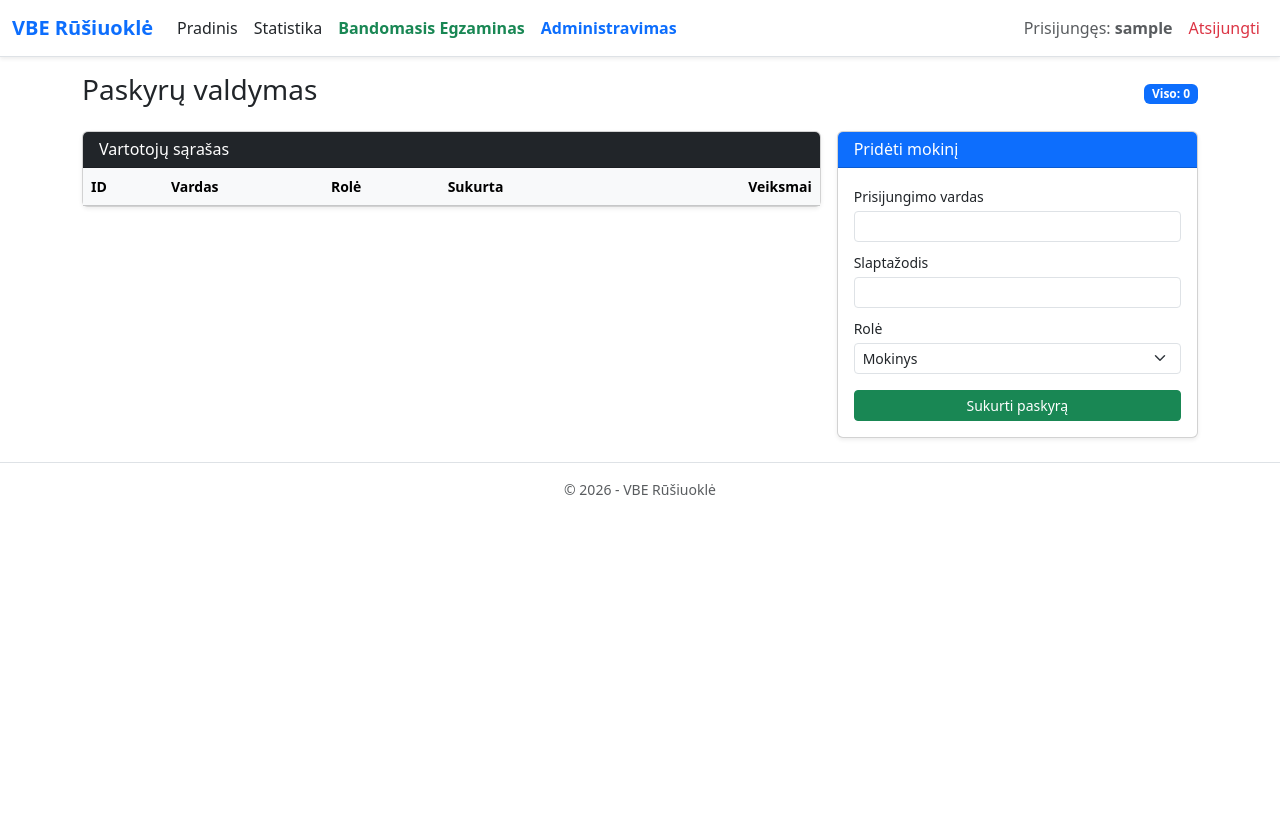
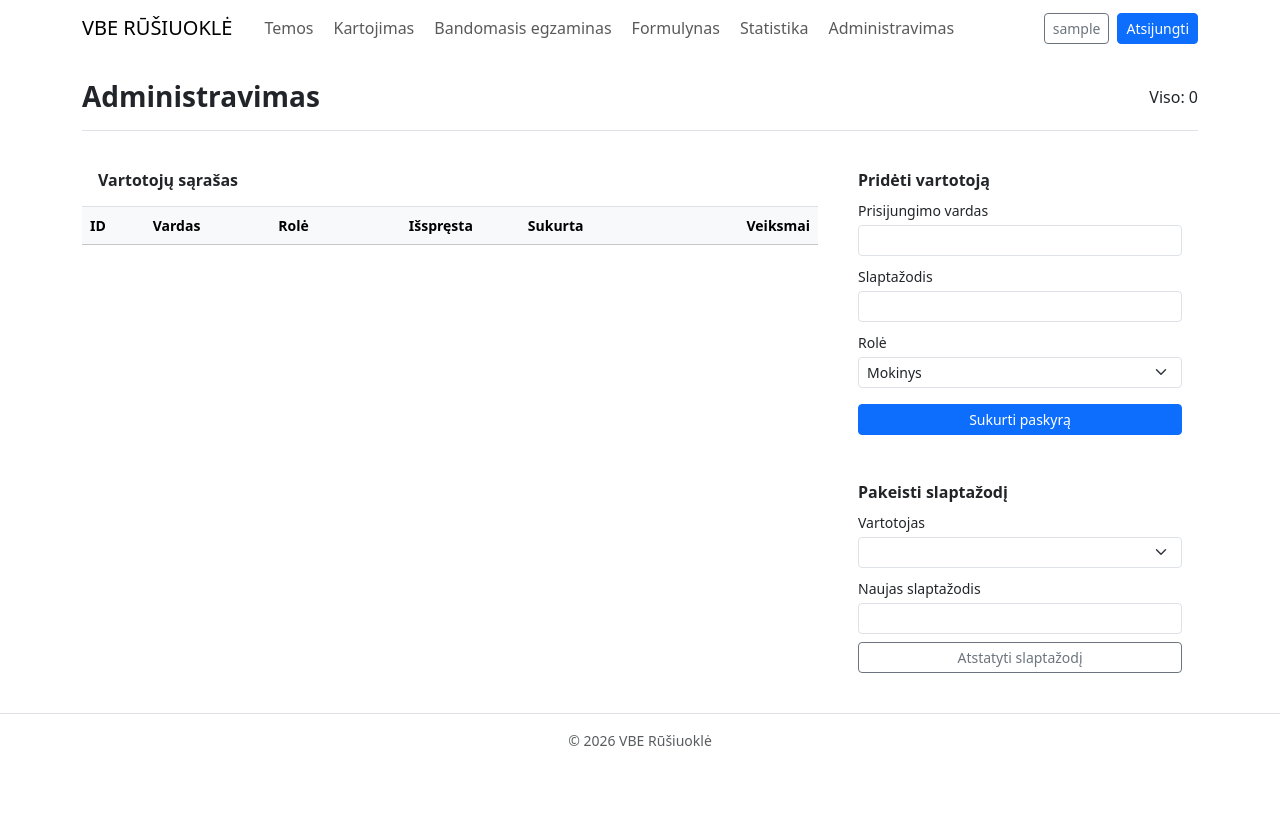
Before and after one commit to Valentukis/vbepagalba, an ASP.NET Core app: page /Admin in a window 1280 px wide. Before the commit the page ends 495 px from the top, so only its background shows below. Run offline with ASP.NET Core 8, Linux system fonts and the light colour scheme; the visitor is signed in with stand-in values (Sample User, id 1); lists and menus that the app fills with data are empty; the project's own start-up code is not run, and a stand-in starts its controllers and pages.

Commit message:
Prideti registracija ir atnaujinti administravima

```diff
--- a/Controllers/AdminController.cs
+++ b/Controllers/AdminController.cs
@@ -5,8 +5,8 @@ using Microsoft.EntityFrameworkCore;
 using VbeSort.Data;
 using VbeSort.Models;
 
-namespace VbeSort.Controllers
-{
+namespace VbeSort.Controllers;
+
 [Authorize(Roles = "Admin")]
 public class AdminController : Controller
 {
@@ -15,25 +15,72 @@ namespace VbeSort.Controllers
 
     public AdminController(AppDbContext context) => _context = context;
 
-        public async Task<IActionResult> Index() => View(await _context.Users.OrderBy(u => u.Id).ToListAsync());
+    public async Task<IActionResult> Index()
+    {
+        var users = await _context.Users.OrderBy(u => u.Id).ToListAsync();
+
+        var solvedCounts = await _context.ExerciseProgresses
+            .Where(p => p.Status == ExerciseStatus.Solved)
+            .GroupBy(p => p.UserId)
+            .Select(g => new { UserId = g.Key, Count = g.Count() })
+            .ToDictionaryAsync(x => x.UserId, x => x.Count);
+
+        var vm = new AdminDashboardViewModel
+        {
+            Users = users,
+            SolvedByUserId = solvedCounts
+        };
+
+        return View(vm);
+    }
 
     [HttpPost, ValidateAntiForgeryToken]
     public async Task<IActionResult> Create(CreateUserViewModel model)
     {
-            if (!ModelState.IsValid) { TempData["Error"] = "Neteisingi duomenys."; return RedirectToAction(nameof(Index)); }
+        if (!ModelState.IsValid)
+        {
+            TempData["Error"] = "Neteisingi duomenys (vardas min. 3 simb., slaptažodis min. 4 simb.).";
+            return RedirectToAction(nameof(Index));
+        }
 
-            if (await _context.Users.AnyAsync(u => u.Username.ToLower() == model.Username.ToLower()))
+        var username = model.Username.Trim();
+        if (await _context.Users.AnyAsync(u => u.Username.ToLower() == username.ToLower()))
         {
             TempData["Error"] = "Vartotojas su tokiu vardu jau egzistuoja.";
             return RedirectToAction(nameof(Index));
         }
 
-            var user = new User { Username = model.Username.Trim(), Role = model.Role == "Admin" ? "Admin" : "Student", CreatedAt = DateTime.UtcNow };
+        var user = new User
+        {
+            Username = username,
+            DisplayName = string.IsNullOrWhiteSpace(model.DisplayName) ? username : model.DisplayName.Trim(),
+            Role = model.Role == "Admin" ? "Admin" : "Student",
+            CreatedAt = DateTime.UtcNow
+        };
         user.PasswordHash = _hasher.HashPassword(user, model.Password);
         _context.Users.Add(user);
         await _context.SaveChangesAsync();
 
         TempData["Success"] = $"Vartotojas '{user.Username}' sėkmingai sukurtas!";
+        return RedirectToAction(nameof(Index));
+    }
+
+    [HttpPost, ValidateAntiForgeryToken]
+    public async Task<IActionResult> ResetPassword(int id, string newPassword)
+    {
+        var user = await _context.Users.FindAsync(id);
+        if (user is null) return NotFound();
+
+        if (string.IsNullOrWhiteSpace(newPassword) || newPassword.Trim().Length < 4)
+        {
+            TempData["Error"] = "Naujas slaptažodis turi būti bent 4 simbolių.";
+            return RedirectToAction(nameof(Index));
+        }
+
+        user.PasswordHash = _hasher.HashPassword(user, newPassword.Trim());
+        await _context.SaveChangesAsync();
+
+        TempData["Success"] = $"Vartotojo '{user.Username}' slaptažodis atstatytas.";
         return RedirectToAction(nameof(Index));
     }
 
@@ -47,10 +94,16 @@ namespace VbeSort.Controllers
             TempData["Error"] = "Negalite ištrinti savo paskyros.";
             return RedirectToAction(nameof(Index));
         }
+
+        var progresses = _context.ExerciseProgresses.Where(p => p.UserId == id);
+        var exams = _context.ExamAttempts.Where(a => a.UserId == id);
+
+        _context.ExerciseProgresses.RemoveRange(progresses);
+        _context.ExamAttempts.RemoveRange(exams);
         _context.Users.Remove(user);
         await _context.SaveChangesAsync();
+
         TempData["Success"] = $"Vartotojas '{user.Username}' pašalintas.";
         return RedirectToAction(nameof(Index));
     }
 }
-}
--- a/Views/Admin/Index.cshtml
+++ b/Views/Admin/Index.cshtml
@@ -1,35 +1,58 @@
-@model List<VbeSort.Models.User>
+@model VbeSort.Models.AdminDashboardViewModel
 @{
     ViewData["Title"] = "Administravimas";
 }
 
-<div class="d-flex justify-content-between align-items-center mb-3">
-    <h3>Paskyrų valdymas</h3>
-    <span class="badge bg-primary">Viso: @Model.Count</span>
+<div class="d-flex justify-content-between align-items-center flex-wrap gap-2 mb-4 pb-3 border-bottom">
+    <h1 class="h3 fw-bold mb-0">Administravimas</h1>
+    <span class="status-pill">Viso: @Model.Users.Count</span>
 </div>
 
-@if (TempData["Success"] != null) { <div class="alert alert-success py-2">@TempData["Success"]</div> }
-@if (TempData["Error"] != null) { <div class="alert alert-danger py-2">@TempData["Error"]</div> }
-
-<div class="row g-3">
+<div class="row g-4">
     <div class="col-lg-8">
-        <div class="card shadow-sm">
-            <div class="card-header bg-dark text-white py-2"><h6 class="mb-0">Vartotojų sąrašas</h6></div>
+        <div class="vbe-card overflow-hidden">
+            <div class="p-3 border-bottom">
+                <h2 class="h6 fw-bold mb-0">Vartotojų sąrašas</h2>
+            </div>
+            <div class="table-responsive">
                 <table class="table table-hover align-middle mb-0 small">
-                <thead class="table-light"><tr><th>ID</th><th>Vardas</th><th>Rolė</th><th>Sukurta</th><th class="text-end">Veiksmai</th></tr></thead>
+                    <thead class="table-light">
+                        <tr>
+                            <th>ID</th>
+                            <th>Vardas</th>
+                            <th>Rolė</th>
+                            <th class="text-center">Išspręsta</th>
+                            <th>Sukurta</th>
+                            <th class="text-end">Veiksmai</th>
+                        </tr>
+                    </thead>
                     <tbody>
-                    @foreach (var u in Model)
+                        @foreach (var u in Model.Users)
                         {
+                            var solved = Model.SolvedByUserId.GetValueOrDefault(u.Id, 0);
+                            var isSelf = u.Username.Equals(User.Identity?.Name, StringComparison.OrdinalIgnoreCase);
                             <tr>
-                            <td>@u.Id</td><td><strong>@u.Username</strong></td>
-                            <td><span class="badge @(u.Role == "Admin" ? "bg-danger" : "bg-info text-dark")">@(u.Role == "Admin" ? "Admin" : "Mokinys")</span></td>
+                                <td>@u.Id</td>
+                                <td><strong>@u.Username</strong></td>
+                                <td>
+                                    <span class="status-pill">
+                                        @(u.Role == "Admin" ? "Admin" : "Mokinys")
+                                    </span>
+                                </td>
+                                <td class="text-center">@solved</td>
                                 <td class="text-muted">@u.CreatedAt.ToString("yyyy-MM-dd")</td>
                                 <td class="text-end">
-                                @if (!u.Username.Equals(User.Identity?.Name, StringComparison.OrdinalIgnoreCase)) {
+                                    @if (!isSelf)
+                                    {
                                         <form asp-action="Delete" asp-route-id="@u.Id" method="post" class="d-inline" onsubmit="return confirm('Trinti vartotoją?');">
-                                        @Html.AntiForgeryToken()<button class="btn btn-sm btn-outline-danger py-0">Trinti</button>
+                                            @Html.AntiForgeryToken()
+                                            <button class="btn btn-sm btn-outline-danger py-0">Trinti</button>
                                         </form>
-                                } else { <span class="badge bg-secondary">Jūs</span> }
+                                    }
+                                    else
+                                    {
+                                        <span class="text-muted">Jūs</span>
+                                    }
                                 </td>
                             </tr>
                         }
@@ -37,23 +60,51 @@
                 </table>
             </div>
         </div>
+    </div>
+
     <div class="col-lg-4">
-        <div class="card shadow-sm">
-            <div class="card-header bg-primary text-white py-2"><h6 class="mb-0">Pridėti mokinį</h6></div>
-            <div class="card-body">
+        <div class="vbe-card p-3 mb-3">
+            <h2 class="h6 fw-bold mb-2">Pridėti vartotoją</h2>
             <form asp-action="Create" method="post">
                 @Html.AntiForgeryToken()
-                    <div class="mb-2"><label class="form-label small mb-1">Prisijungimo vardas</label><input name="Username" class="form-control form-control-sm" required minlength="3" /></div>
-                    <div class="mb-2"><label class="form-label small mb-1">Slaptažodis</label><input name="Password" type="password" class="form-control form-control-sm" required minlength="4" /></div>
-                    <div class="mb-3"><label class="form-label small mb-1">Rolė</label>
+                <div class="mb-2">
+                    <label class="form-label small mb-1">Prisijungimo vardas</label>
+                    <input name="Username" class="form-control form-control-sm" required minlength="3" />
+                </div>
+                <div class="mb-2">
+                    <label class="form-label small mb-1">Slaptažodis</label>
+                    <input name="Password" type="password" class="form-control form-control-sm" required minlength="4" />
+                </div>
+                <div class="mb-3">
+                    <label class="form-label small mb-1">Rolė</label>
                     <select name="Role" class="form-select form-select-sm">
                         <option value="Student">Mokinys</option>
                         <option value="Admin">Admin</option>
                     </select>
                 </div>
-                    <button class="btn btn-success btn-sm w-100">Sukurti paskyrą</button>
+                <button class="btn btn-primary btn-sm w-100">Sukurti paskyrą</button>
+            </form>
+        </div>
+
+        <div class="vbe-card p-3">
+            <h2 class="h6 fw-bold mb-2">Pakeisti slaptažodį</h2>
+            <form asp-action="ResetPassword" method="post">
+                @Html.AntiForgeryToken()
+                <div class="mb-2">
+                    <label class="form-label small mb-1">Vartotojas</label>
+                    <select name="id" class="form-select form-select-sm">
+                        @foreach (var u in Model.Users)
+                        {
+                            <option value="@u.Id">@u.Username</option>
+                        }
+                    </select>
+                </div>
+                <div class="mb-2">
+                    <label class="form-label small mb-1">Naujas slaptažodis</label>
+                    <input name="newPassword" type="password" class="form-control form-control-sm" required minlength="4" />
+                </div>
+                <button type="submit" class="btn btn-outline-secondary btn-sm w-100">Atstatyti slaptažodį</button>
             </form>
         </div>
     </div>
 </div>
-</div>
--- a/Views/Shared/_Layout.cshtml
+++ b/Views/Shared/_Layout.cshtml
@@ -6,41 +6,113 @@
     <title>@ViewData["Title"] - VBE Rūšiuoklė</title>
     <link rel="stylesheet" href="~/lib/bootstrap/dist/css/bootstrap.min.css" />
     <link rel="stylesheet" href="~/css/site.css" asp-append-version="true" />
+    @await RenderSectionAsync("Styles", required: false)
 </head>
 <body>
-    <header>
-        <nav class="navbar navbar-expand-sm navbar-light bg-white border-bottom shadow-sm mb-3">
-            <div class="container-fluid">
-                <a class="navbar-brand fw-bold text-primary" asp-controller="Home" asp-action="Index">VBE Rūšiuoklė</a>
-                <button class="navbar-toggler" type="button" data-bs-toggle="collapse" data-bs-target=".navbar-collapse">
+    <header class="sticky-top">
+        <nav class="navbar navbar-expand-lg vbe-navbar py-2">
+            <div class="container">
+                <a class="navbar-brand" asp-controller="Home" asp-action="Index">VBE RŪŠIUOKLĖ</a>
+                <button class="navbar-toggler" type="button" data-bs-toggle="collapse" data-bs-target="#mainNav" aria-label="Meniu">
                     <span class="navbar-toggler-icon"></span>
                 </button>
-                <div class="navbar-collapse collapse d-sm-inline-flex justify-content-between">
-                    <ul class="navbar-nav flex-grow-1">
-                        <li class="nav-item"><a class="nav-link text-dark" asp-controller="Home" asp-action="Index">Pradinis</a></li>
-                        <li class="nav-item"><a class="nav-link text-dark" asp-controller="Home" asp-action="Statistics">Statistika</a></li>
-                        @if (User.Identity?.IsAuthenticated == true) {
-                            <li class="nav-item"><a class="nav-link text-success fw-bold" asp-controller="Home" asp-action="MockExamSetup">Bandomasis Egzaminas</a></li>
-                            @if (User.IsInRole("Admin")) {
-                                <li class="nav-item"><a class="nav-link text-primary fw-bold" asp-controller="Admin" asp-action="Index">Administravimas</a></li>
-                            }
+                <div class="collapse navbar-collapse justify-content-between" id="mainNav">
+                    <ul class="navbar-nav gap-1 ms-lg-2">
+                        <li class="nav-item">
+                            <a class="nav-link" asp-controller="Home" asp-action="Index">Temos</a>
+                        </li>
+                        @if (User.Identity?.IsAuthenticated == true)
+                        {
+                            <li class="nav-item">
+                                <a class="nav-link" asp-controller="Home" asp-action="Practice" asp-route-mode="due">Kartojimas</a>
+                            </li>
+                            <li class="nav-item">
+                                <a class="nav-link" asp-controller="Home" asp-action="MockExamSetup">Bandomasis egzaminas</a>
+                            </li>
+                        }
+                        <li class="nav-item">
+                            <a class="nav-link" asp-controller="Home" asp-action="Formulas">Formulynas</a>
+                        </li>
+                        <li class="nav-item">
+                            <a class="nav-link" asp-controller="Home" asp-action="Statistics">Statistika</a>
+                        </li>
+                        @if (User.Identity?.IsAuthenticated == true && User.IsInRole("Admin"))
+                        {
+                            <li class="nav-item">
+                                <a class="nav-link" asp-controller="Admin" asp-action="Index">Administravimas</a>
+                            </li>
                         }
                     </ul>
-                    <ul class="navbar-nav">
-                        @if (User.Identity?.IsAuthenticated == true) {
-                            <li class="nav-item"><span class="nav-link text-muted">Prisijungęs: <strong>@User.Identity.Name</strong></span></li>
-                            <li class="nav-item"><a class="nav-link text-danger" asp-controller="Account" asp-action="Logout">Atsijungti</a></li>
-                        } else {
-                            <li class="nav-item"><a class="nav-link text-primary" asp-controller="Account" asp-action="Login">Prisijungti</a></li>
+
+                    <div class="d-flex align-items-center gap-2 mt-2 mt-lg-0">
+                        @if (User.Identity?.IsAuthenticated == true)
+                        {
+                            <a asp-controller="Profile" asp-action="Index" class="btn btn-sm btn-outline-secondary">
+                                @User.GetDisplayName()
+                            </a>
+                            <a class="btn btn-sm btn-primary" asp-controller="Account" asp-action="Logout">Atsijungti</a>
                         }
-                    </ul>
+                        else
+                        {
+                            <a class="btn btn-sm btn-outline-secondary" asp-controller="Account" asp-action="Register">Registruotis</a>
+                            <a class="btn btn-sm btn-primary" asp-controller="Account" asp-action="Login">Prisijungti</a>
+                        }
+                    </div>
                 </div>
             </div>
         </nav>
     </header>
-    <div class="container"><main role="main" class="pb-4">@RenderBody()</main></div>
-    <footer class="border-top footer text-muted py-3"><div class="container text-center small">&copy; 2026 - VBE Rūšiuoklė</div></footer>
+
+    <div id="vbeToastContainer" class="position-fixed bottom-0 end-0 p-3" style="z-index: 1080;"></div>
+
+    <div class="container py-4">
+        @if (TempData["Success"] != null)
+        {
+            <div class="alert alert-dark alert-dismissible fade show py-2 small mb-3" role="alert">
+                @TempData["Success"]
+                <button type="button" class="btn-close py-2" data-bs-dismiss="alert" aria-label="Uždaryti"></button>
+            </div>
+        }
+        @if (TempData["Error"] != null)
+        {
+            <div class="alert alert-danger alert-dismissible fade show py-2 small mb-3" role="alert">
+                @TempData["Error"]
+                <button type="button" class="btn-close py-2" data-bs-dismiss="alert" aria-label="Uždaryti"></button>
+            </div>
+        }
+
+        <main role="main">
+            @RenderBody()
+        </main>
+    </div>
+
+    <footer class="border-top py-3 mt-auto">
+        <div class="container text-center small text-muted">
+            &copy; 2026 VBE Rūšiuoklė
+        </div>
+    </footer>
+
+    <!-- Šviesdėžė (Lightbox) -->
+    <dialog id="vbeLightbox" class="vbe-lightbox">
+        <div class="d-flex justify-content-between align-items-center px-3 py-2 border-bottom border-secondary bg-dark text-white gap-3">
+            <div>
+                <span id="vbeLightboxCaption" class="small fw-semibold">Užduoties peržiūra</span>
+                <span id="vbeLightboxDims" class="text-secondary small ms-2"></span>
+            </div>
+            <div class="d-flex align-items-center gap-1">
+                <button type="button" class="btn btn-sm btn-outline-light py-0" onclick="VbeApp.zoomLightbox(-0.25, false)">−</button>
+                <button type="button" class="btn btn-sm btn-outline-light py-0" id="vbeLightboxZoomLabel" onclick="VbeApp.zoomLightbox(0, true)">100%</button>
+                <button type="button" class="btn btn-sm btn-outline-light py-0" onclick="VbeApp.zoomLightbox(0.25, false)">+</button>
+                <button type="button" class="btn btn-sm btn-primary py-0 ms-2" onclick="VbeApp.closeLightbox()">Uždaryti</button>
+            </div>
+        </div>
+        <div class="vbe-lightbox-body">
+            <img id="vbeLightboxImg" src="" alt="Padidintas vaizdas" />
+        </div>
+    </dialog>
+
     <script src="~/lib/bootstrap/dist/js/bootstrap.bundle.min.js"></script>
+    <script src="~/js/site.js" asp-append-version="true"></script>
     @await RenderSectionAsync("Scripts", required: false)
 </body>
 </html>
--- a/Views/_ViewImports.cshtml
+++ b/Views/_ViewImports.cshtml
@@ -1,3 +1,4 @@
 @using VbeSort
 @using VbeSort.Models
+@using VbeSort.Infrastructure
 @addTagHelper *, Microsoft.AspNetCore.Mvc.TagHelpers
```
Also changed, not shown: Controllers/AccountController.cs (+96 -10 lines), Views/Account/Login.cshtml (+26 -15 lines), Views/Account/Register.cshtml (added, +53 -0 lines). Lines whose indentation alone changed are shown as unchanged.
